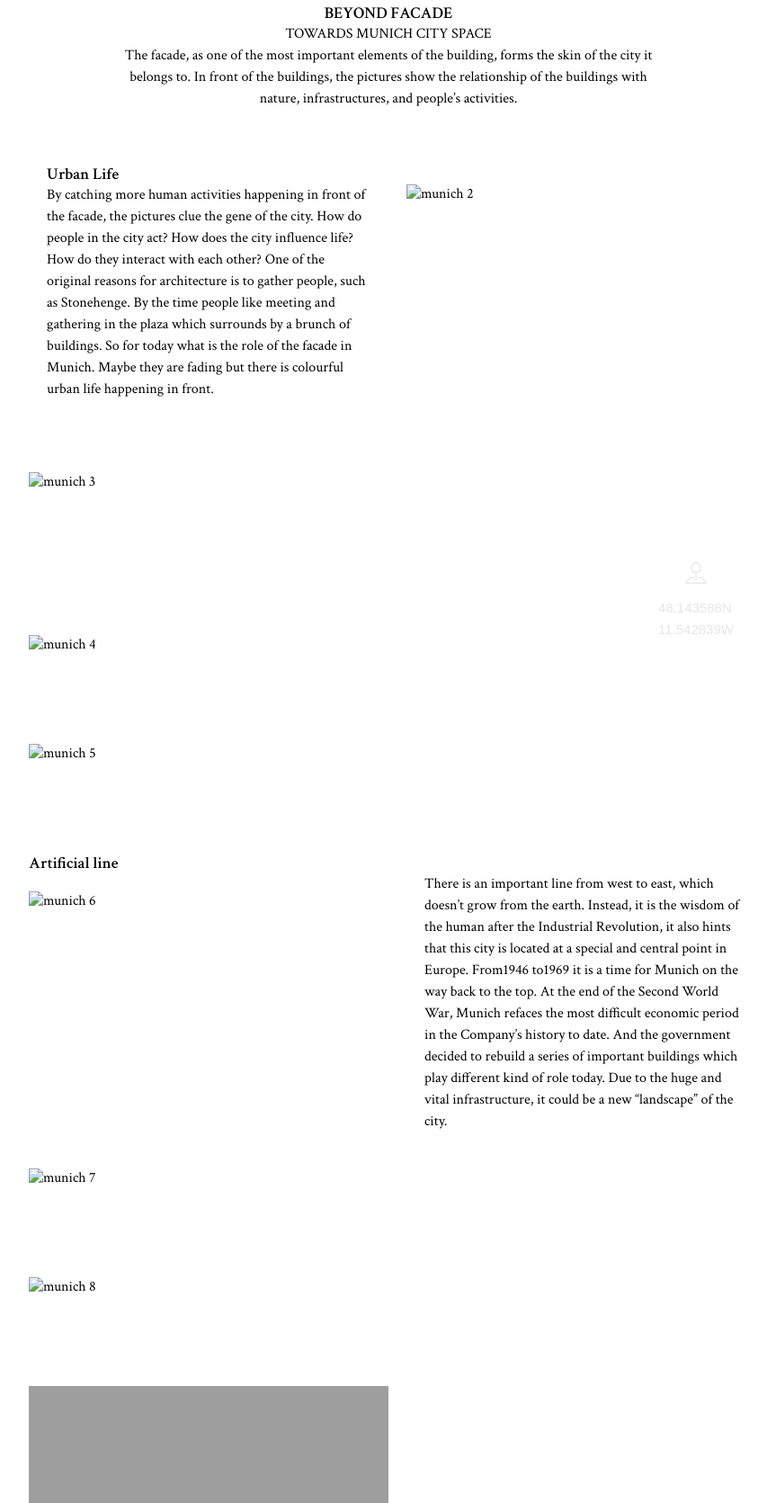
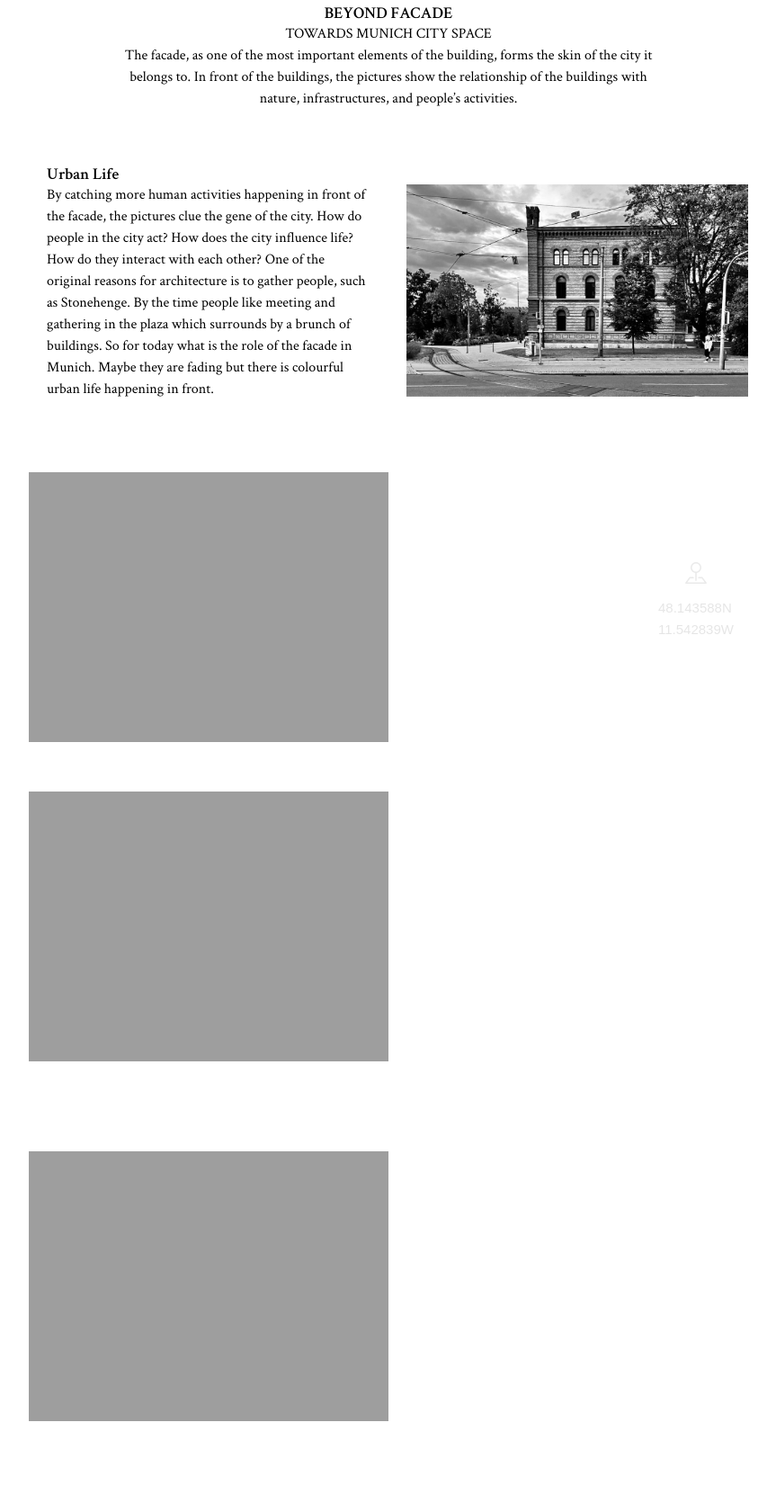
Before and after one commit to ju-nmd2023/wuid-portfolio-jubileejost, a plain HTML site: page munich.html in a window 1280 px wide. Shown: the part 709-2380 px from the top of the page at 90% size, without its empty margins (208-1071 px from the left). Drawn offline with Linux system fonts and the light colour scheme; the site is published under a folder, as on GitHub Pages, so addresses that start at the root find nothing.

Commit message:
Update munich.html

```diff
--- a/munich.html
+++ b/munich.html
@@ -67,16 +67,16 @@
         of the facade in Munich. Maybe they are fading but there is colourful
         urban life happening in front.
       </p3>
-      <img src="/Img/urban/munich2.jpg" alt="munich 2" class="munich-2" />
-      <img src="/Img/urban/munich3.jpg" alt="munich 3" class="munich-3" />
+      <img src="Img/urban/munich2.jpg" alt="munich 2" class="munich-2" />
+      <img src="Img/urban/munich3.jpg" alt="munich 3" class="munich-3" />
       <p7>
         <img src="./Img/svg/Map.svg" alt="location" id="location">
         48.143588N <br><br> 11.542839W
       </p7>
-      <img src="/Img/urban/munich4.jpg" alt="munich 4" class="munich-4" />
-      <img src="/Img/urban/munich5.jpg" alt="munich 5" class="munich-4" />
+      <img src="Img/urban/munich4.jpg" alt="munich 4" class="munich-4" />
+      <img src="Img/urban/munich5.jpg" alt="munich 5" class="munich-4" />
       <h4>Artificial line</h4>
-      <img src="/Img/urban/munich6.jpg" alt="munich 6" class="munich-6" />
+      <img src="Img/urban/munich6.jpg" alt="munich 6" class="munich-6" />
       <p4>
         There is an important line from west to east, which doesn’t grow from
         the earth. Instead, it is the wisdom of the human after the Industrial
@@ -88,11 +88,11 @@
         play different kind of role today. Due to the huge and vital
         infrastructure, it could be a new “landscape” of the city.
       </p4>
-      <img src="/Img/urban/munich7.jpg" alt="munich 7" class="munich-7" />
-      <img src="/Img/urban/munich8.jpg" alt="munich 8" class="munich-7" />
+      <img src="Img/urban/munich7.jpg" alt="munich 7" class="munich-7" />
+      <img src="Img/urban/munich8.jpg" alt="munich 8" class="munich-7" />
       <img src="Img/urban/munich9.jpeg" alt="munich 9" class="munich-7" />
-      <img src="/Img/urban/munich10.jpg" alt="munich 10" class="munich-7" />
-      <img src="/Img/urban/munich11.jpg" alt="munich 11" class="munich-11" />
+      <img src="Img/urban/munich10.jpg" alt="munich 10" class="munich-7" />
+      <img src="Img/urban/munich11.jpg" alt="munich 11" class="munich-11" />
       <p8>
         <img src="./Img/svg/Map.svg" alt="location" id="location">
         48.158266N <br> <br>
@@ -119,8 +119,8 @@
         extending over 8 kilometres in the Munich area, it is also an investment
         in the future.
       </p6>
-      <img src="/Img/urban/munich12.jpeg" alt="munich 12" class="munich-12" />
-      <img src="/Img/urban/munich13.jpeg" alt="munich 13" class="munich-12" />
+      <img src="Img/urban/munich12.jpeg" alt="munich 12" class="munich-12" />
+      <img src="Img/urban/munich13.jpeg" alt="munich 13" class="munich-12" />
     </container>
 
     <!-- footer -->
```
